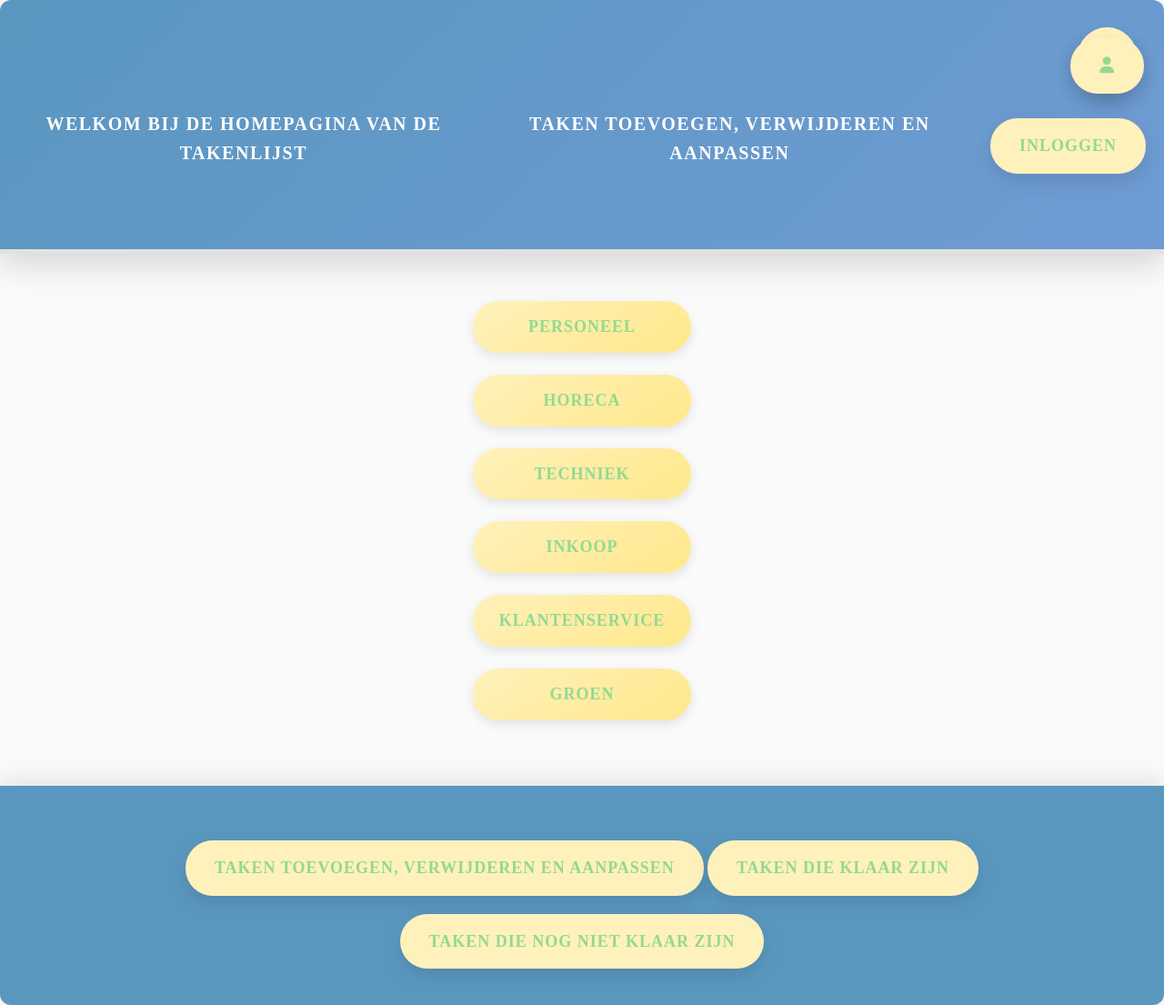
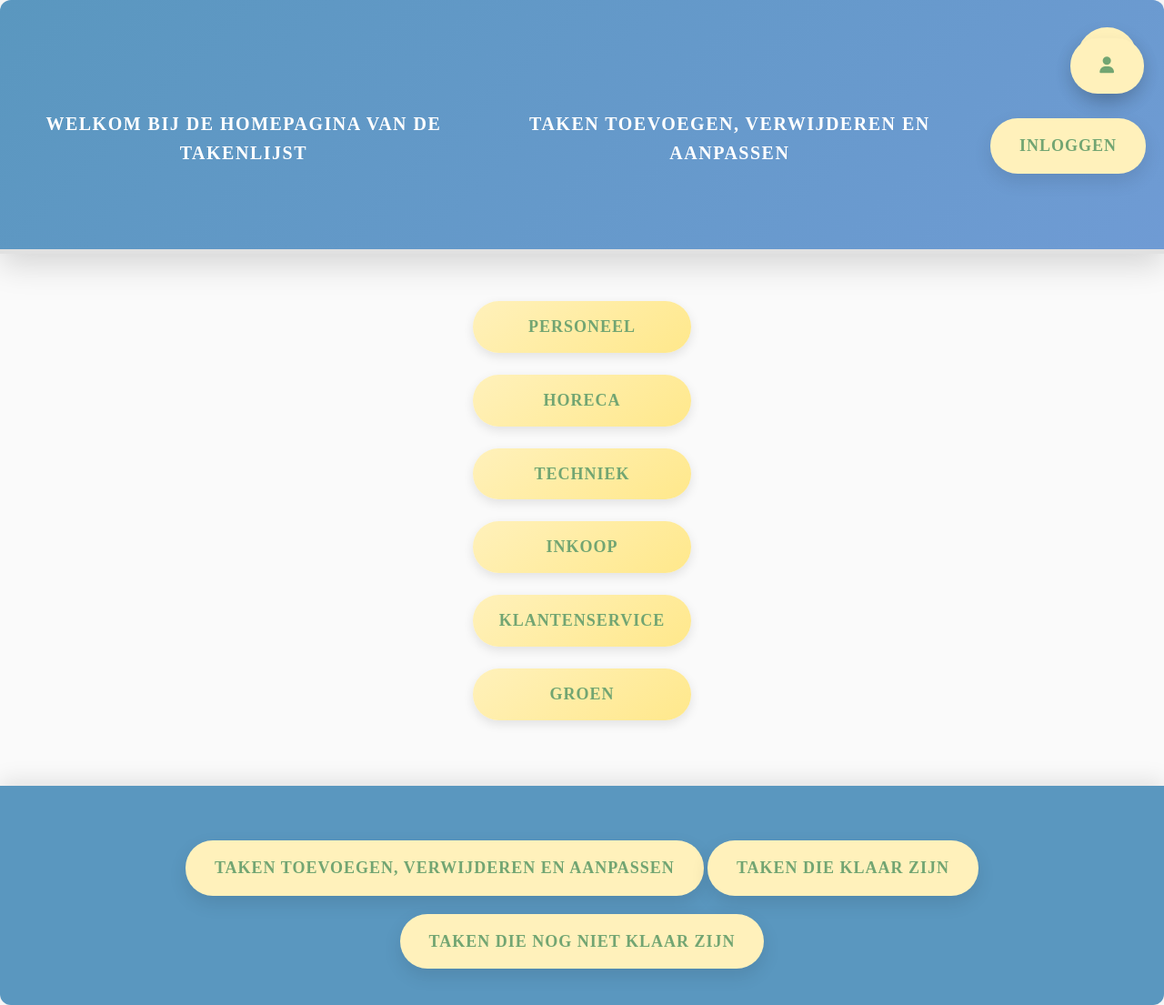
Before and after one commit to RobinGroeneveld/pra-b3_web, a PHP site: page /index.php in a window 1280 px wide. Shown: the whole page at 91% size. Run offline with PHP 8.4, Linux system fonts and the light colour scheme; some libraries are stand-ins or nearby versions.

Commit message:
Update main.css

```diff
--- a/public_html/css/main.css
+++ b/public_html/css/main.css
@@ -46,7 +46,7 @@ header {
   height: 65px;
   border-radius: 50%;
   background-color: #fff1bb;
-  color: #92d993;
+  color: #72a572;
   display: flex;
   justify-content: center;
   align-items: center;
@@ -92,7 +92,7 @@ section:hover {
 
 section h2 {
   font-size: 28px;
-  color: #92d993;
+  color: #72a572;
   margin-bottom: 20px;
   font-weight: 700;
 }
@@ -108,7 +108,7 @@ a {
   font-weight: 700;
   text-transform: uppercase;
   letter-spacing: 1px;
-  color: #92d993;
+  color: #72a572;
   padding: 16px 32px;
   margin-top: 20px;
   background-color: #fff1bb;
@@ -202,7 +202,7 @@ body {
 .a-elements-homepage a {
   display: block;
   background: linear-gradient(145deg, #fff1bb, #ffe88b); /* Lichte groene gradient voor knoppen */
-  color: #92d993;
+  color: #72a572;
   text-decoration: none;
   padding: 14px 28px;
   margin: 12px;
```
